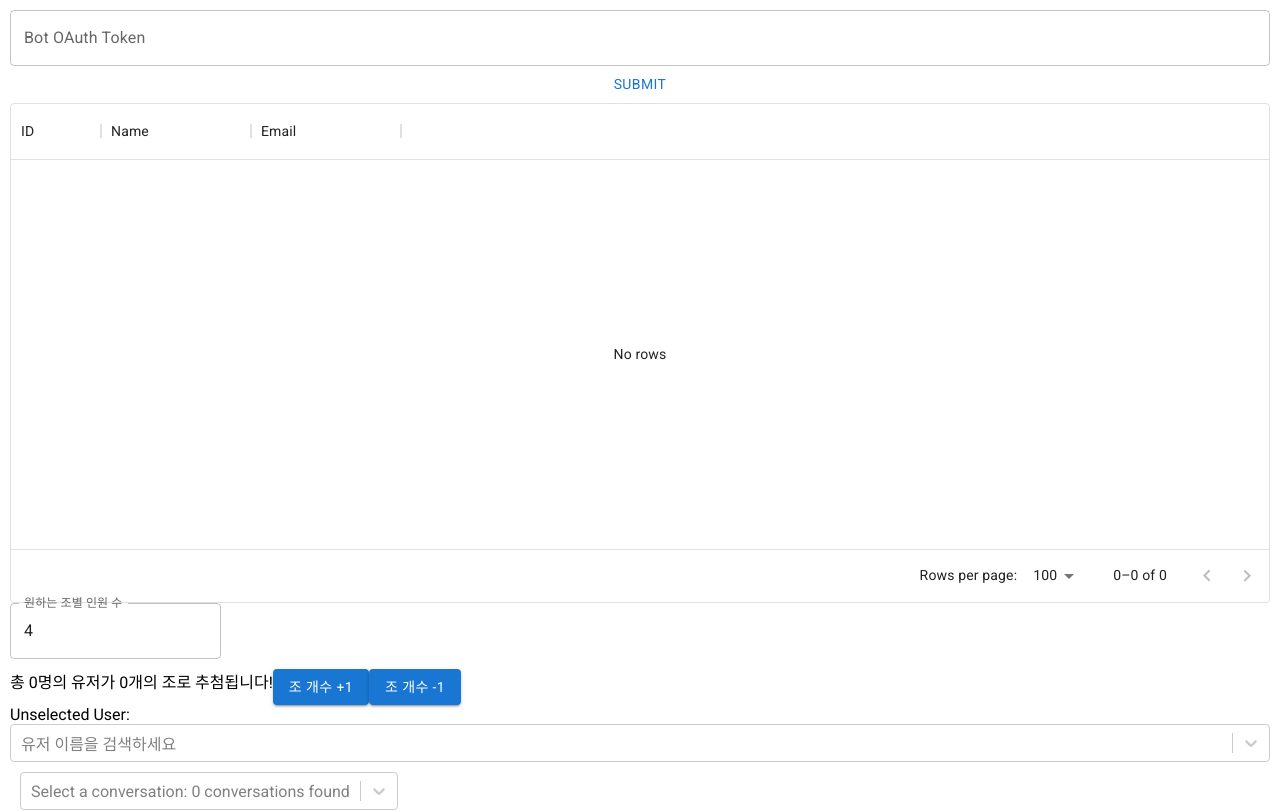
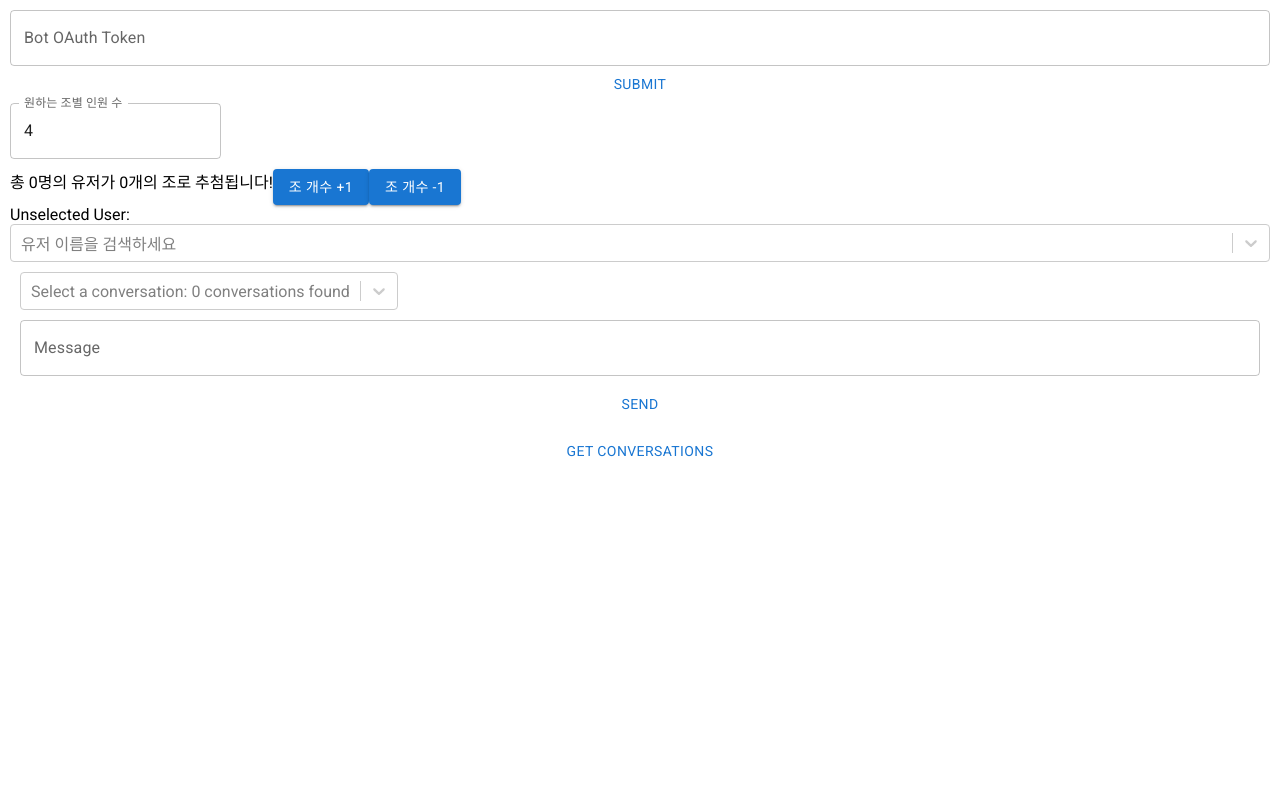
Before and after one commit to dlwocks31/random-lunch-bot-fe, a Next.js app: page / in a window 1280 px wide. Shown: the top 812 px of the page. Built offline with nearby package versions, Linux system fonts and the light colour scheme.

Commit message:
refactor: 더 간단한 상태로 처리

```diff
--- a/components/UnselectedUserViewer.tsx
+++ b/components/UnselectedUserViewer.tsx
@@ -3,9 +3,11 @@ import { SlackUser } from "../utils/slack/slack-user";
 
 export function UnselectedUserViewer({
   allUsers,
+  unselectedUsers,
   onChange,
 }: {
   allUsers: SlackUser[];
+  unselectedUsers: SlackUser[];
   onChange: (ids: string[]) => void;
 }) {
   return (
@@ -13,7 +15,12 @@ export function UnselectedUserViewer({
       <div> Unselected User: </div>
       <Select
         placeholder="유저 이름을 검색하세요"
+        hideSelectedOptions
         options={allUsers.map(({ id, displayName }) => ({
+          value: id,
+          label: displayName,
+        }))}
+        value={unselectedUsers.map(({ id, displayName }) => ({
           value: id,
           label: displayName,
         }))}
--- a/package.json
+++ b/package.json
@@ -14,7 +14,6 @@
     "@fontsource/roboto": "^4.5.7",
     "@mui/icons-material": "^5.6.2",
     "@mui/material": "^5.7.0",
-    "@mui/x-data-grid": "^5.11.0",
     "@slack/web-api": "^6.7.1",
     "@types/axios": "^0.14.0",
     "axios": "^0.27.2",
--- a/pages/index.tsx
+++ b/pages/index.tsx
@@ -1,5 +1,4 @@
 import { Button, FormControl, TextField } from "@mui/material";
-import { DataGrid, GridColDef } from "@mui/x-data-grid";
 import type { NextPage } from "next";
 import { useState } from "react";
 import { SendSlackMessage } from "../components/SendSlackMessage";
@@ -7,41 +6,38 @@ import { UnselectedUserViewer } from "../components/UnselectedUserViewer";
 import { UserGrouper } from "../components/UserGrouper";
 import { SlackUser } from "../utils/slack/slack-user";
 import { SlackService } from "../utils/slack/slack.service";
-
 const Home: NextPage = () => {
   const [oauthToken, setOauthToken] = useState("");
-  const [users, setUsers] = useState<SlackUser[]>([]);
-  const [selectedUsers, setSelectedUsers] = useState<SlackUser[]>([]);
+  const [users, setUsers] = useState<{ user: SlackUser; selected: boolean }[]>(
+    [],
+  );
   function getUsersFromSlack() {
     const slackService = new SlackService(oauthToken);
     slackService.findAllValidSlackUsers().then((users) => {
-      setUsers(users);
-      setSelectedUsers(users);
+      setUsers(users.map((u) => ({ user: u, selected: true })));
     });
   }
-  function getUnselectedUser() {
-    return users.filter((u) => !selectedUsers.includes(u));
-  }
   function unselectUser(id: string) {
-    setSelectedUsers(selectedUsers.filter((u) => u.id !== id));
+    setUsers((users) =>
+      users.map((u) => ({
+        user: u.user,
+        selected: u.user.id === id ? false : u.selected,
+      })),
+    );
   }
 
   function onUnselectUserChange(unselectedUserIds: string[]) {
-    setSelectedUsers(users.filter((u) => !unselectedUserIds.includes(u.id)));
+    const result = users.map((u) => ({
+      user: u.user,
+      selected: !unselectedUserIds.includes(u.user.id),
+    }));
+    setUsers(result);
   }
-  const columns: GridColDef[] = [
-    { field: "id", headerName: "ID", width: 90 },
-    {
-      field: "displayName",
-      headerName: "Name",
-      width: 150,
-    },
-    {
-      field: "email",
-      headerName: "Email",
-      width: 150,
-    },
-  ];
+
+  function getSelectedUsers() {
+    return users.filter((u) => u.selected).map((u) => u.user);
+  }
+
   return (
     <div className="form-root">
       <FormControl className="form-control">
@@ -54,11 +50,12 @@ const Home: NextPage = () => {
         />
         <Button onClick={getUsersFromSlack}>Submit</Button>
       </FormControl>
-      <div className="datagrid-container">
-        <DataGrid rows={users} columns={columns} />
-      </div>
-      <UserGrouper users={selectedUsers} unselectUserFn={unselectUser} />
-      <UnselectedUserViewer allUsers={users} onChange={onUnselectUserChange} />
+      <UserGrouper users={getSelectedUsers()} unselectUserFn={unselectUser} />
+      <UnselectedUserViewer
+        allUsers={users.map((u) => u.user)}
+        unselectedUsers={users.filter((u) => !u.selected).map((u) => u.user)}
+        onChange={onUnselectUserChange}
+      />
       <SendSlackMessage oauthToken={oauthToken} />
       <style jsx>{`
         .form-root {
```
Also changed, not shown: 1 other file (tests, documents, lock files or other folders).
